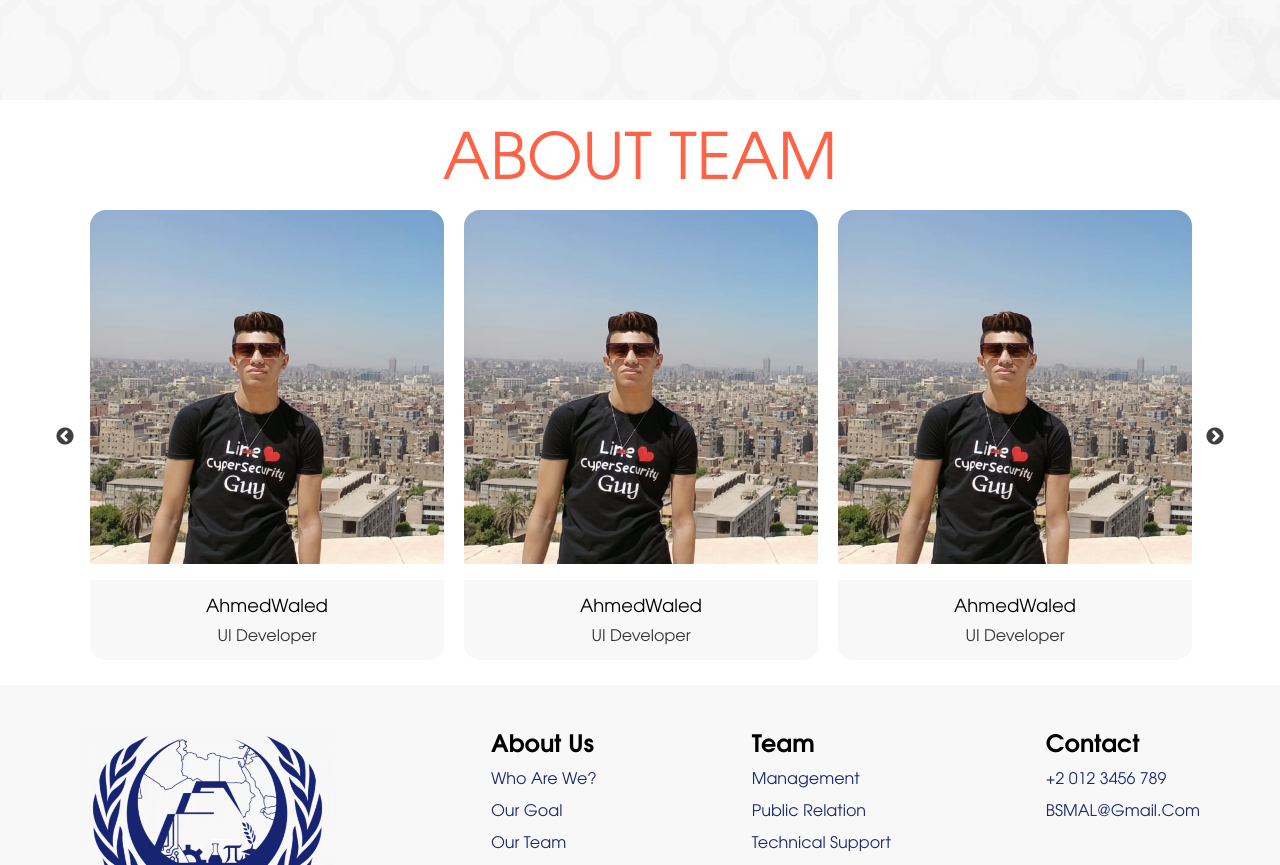
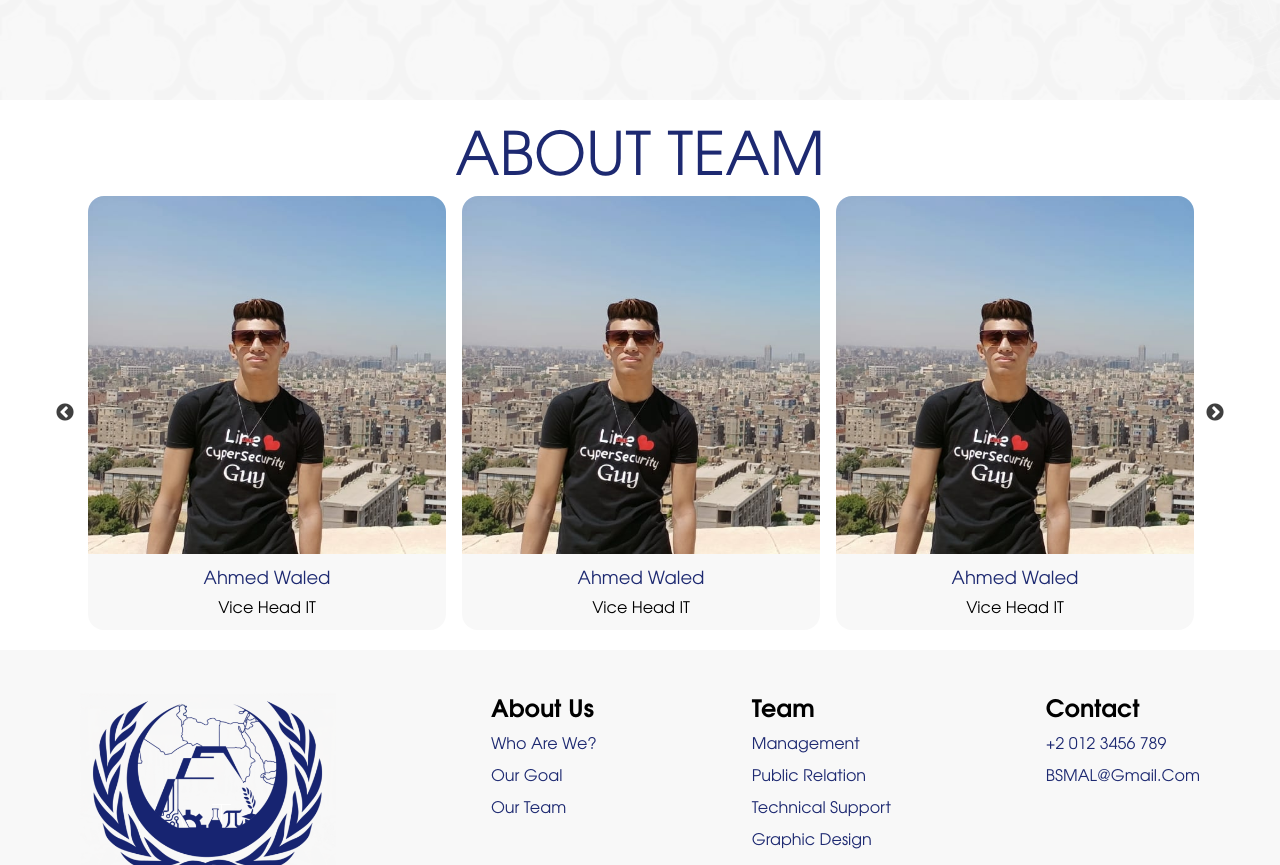
Before and after one commit to MAL-BeniSuef-STEM/Frontend-Website, a Next.js app: page /about in a window 1280 px wide. Shown: the part 700-1565 px from the top of the page. Built offline with nearby package versions, Linux system fonts and the light colour scheme; what tailwindcss-debug-screens would draw is missing.

Commit message:
adding next-intl

```diff
--- a/components/Header/Header.jsx
+++ b/components/Header/Header.jsx
@@ -1,3 +1,4 @@
+// Components
 import NavLink from "./NavLink";
 
 const Header = () => {
--- a/components/Slider/Slider.jsx
+++ b/components/Slider/Slider.jsx
@@ -2,14 +2,13 @@ import Slider from "react-slick";
 import "slick-carousel/slick/slick.css";
 import "slick-carousel/slick/slick-theme.css";
 
-function ImageSlider() {
+const ImageSlider = () => {
 	const settings = {
 		dot: true,
-		infinite: true,
 		speed: 500,
 		slidesToShow: 3,
 		slidesToScroll: 1,
-		cssEase: "linear",
+		cssEase: "ease",
 		responsive: [
 			{
 				breakpoint: 1024,
@@ -37,65 +36,32 @@ function ImageSlider() {
 			}
 		]
 	};
+
 	return (
-		<div className="container mt-5 mb-5 carousel">
-			<h1 className="slider_title">About Team</h1>
-			<Slider {...settings}>
-				<div className="card-wrapper">
-					<div className="card">
-						<div className="card-image">
-							<img src="/test.jpg" alt="" />
+		<Slider {...settings}>
+			{[0, 1, 2, 3, 4].map(element => (
+				<div key={element} className="w-full px-2">
+					<div className="w-full h-auto cursor-pointer">
+						<div className="overflow-hidden rounded-t-2xl">
+							<img
+								src="/test.jpg"
+								alt="Ahmed Waled - Vice Head IT"
+								title="Ahmed Waled - Vice Head IT"
+							/>
 						</div>
-						<div className="details">
-							<h5>
-								AhmedWaled{" "}
-								<span className="jop-title">UI Developer</span>
+						<div className="w-full h-auto p-2 font-thin text-center bg-brand-gray rounded-b-2xl">
+							<h5 className="text-center text-brand-1">
+								Ahmed Waled
 							</h5>
+							<span className="leading-loose text-black capitalize">
+								Vice Head IT
+							</span>
 						</div>
 					</div>
 				</div>
-				<div className="card-wrapper">
-					<div className="card">
-						<div className="card-image">
-							<img src="/test.jpg" alt="" />
-						</div>
-						<div className="details">
-							<h5>
-								AhmedWaled{" "}
-								<span className="jop-title">UI Developer</span>
-							</h5>
-						</div>
-					</div>
-				</div>
-				<div className="card-wrapper">
-					<div className="card">
-						<div className="card-image">
-							<img src="/test.jpg" alt="" />
-						</div>
-						<div className="details">
-							<h5>
-								AhmedWaled{" "}
-								<span className="jop-title">UI Developer</span>
-							</h5>
-						</div>
-					</div>
-				</div>
-				<div className="card-wrapper">
-					<div className="card">
-						<div className="card-image">
-							<img src="/test.jpg" alt="" />
-						</div>
-						<div className="details">
-							<h5>
-								AhmedWaled{" "}
-								<span className="jop-title">UI Developer</span>
-							</h5>
-						</div>
-					</div>
-				</div>
-			</Slider>
-		</div>
+			))}
+		</Slider>
 	);
-}
+};
 
 export default ImageSlider;
--- a/next.config.js
+++ b/next.config.js
@@ -1,5 +1,6 @@
 const { ESBuildMinifyPlugin } = require("esbuild-loader");
 
+// EsBuild
 function makeEsbuildMinify(config, options) {
 	const terserIndex = config.optimization.minimizer.findIndex(
 		minimizer => minimizer.constructor.name === "TerserPlugin"
@@ -13,19 +14,11 @@ function makeEsbuildMinify(config, options) {
 	}
 }
 
-// function makeEsbuildLoader(config) {
-// 	const jsLoader = config.module.rules.find(
-// 		rule => rule.test && rule.test.test(/\.jsx?$/)
-// 	);
-// 	// console.log(jsLoader);
-
-// 	// if (jsLoader) {
-// 	//	jsLoader.use.loader = "esbuild-loader";
-// 	// 	jsLoader.use.options = options;
-// 	// }
-// }
-
 module.exports = {
+	i18n: {
+		locales: ["en", "de"],
+		defaultLocale: "en"
+	},
 	eslint: {
 		// Warning: Dangerously allow production builds to successfully complete even if
 		// your project has ESLint errors.
--- a/package.json
+++ b/package.json
@@ -18,6 +18,7 @@
 		"bootstrap-4-grid": "^3.4.0",
 		"esbuild-loader": "^2.13.1",
 		"next": "latest",
+		"next-intl": "^1.4.4",
 		"next-seo": "^4.26.0",
 		"nextjs-progressbar": "0.0.11",
 		"prop-types": "^15.7.2",
--- a/pages/about.js
+++ b/pages/about.js
@@ -9,7 +9,7 @@ export default function About() {
 					<div>
 						<h1 className="leading-tight tracking-wider">
 							Welcome To <br />
-							<b>ABout Page</b>
+							<b>About Page</b>
 						</h1>
 					</div>
 					<div className="flex justify-center lg:justify-end">
@@ -21,7 +21,12 @@ export default function About() {
 					</div>
 				</section>
 			</div>
-			<ImageSlider />
+			<div className="container my-5">
+				<h1 className="my-4 text-center uppercase text-brand-1">
+					About Team
+				</h1>
+				<ImageSlider />
+			</div>
 		</>
 	);
 }
--- a/public/global.css
+++ b/public/global.css
@@ -40,28 +40,30 @@
 
 @import url("https://fonts.googleapis.com/css2?family=Poppins:ital,wght@0,300;1,300&display=swap");
 
-*{
+* {
 	margin: 0;
 	padding: 0;
 	box-sizing: border-box;
 }
 
-.slider_title{
+.slider_title {
 	font-size: 5vw;
 	color: tomato;
 	text-transform: uppercase;
 	text-align: center;
-	margin-bottom: 2vw ;
+	margin-bottom: 2vw;
 }
 
-.card-wrapper{
+.card-wrapper {
 	position: relative;
 	width: 100%;
 	padding: 0 10px;
 	box-sizing: border-box;
 }
 
-.card-wrapper:active , .card-wrapper:hover , .card-wrapper:focus{
+.card-wrapper:active,
+.card-wrapper:hover,
+.card-wrapper:focus {
 	outline: none;
 	border: none;
 }
@@ -79,14 +81,14 @@
 	position: relative;
 }
 
-.card .card-image img{
+.card .card-image img {
 	width: 100%;
 	height: 100%;
 	object-fit: cover;
 }
 
-.card .details{
-	background: #F2F2F280;
+.card .details {
+	background: #f2f2f280;
 	width: 100%;
 	height: auto;
 	padding: 10px;
@@ -97,7 +99,7 @@
 	text-align: center;
 }
 
-.card .details h5 .jop-title{
+.card .details h5 .jop-title {
 	font-size: 16px;
 	line-height: 2;
 	color: #333;
@@ -105,16 +107,16 @@
 	display: block;
 }
 
-
-.slick-prev:before, .slick-next:before{
+.slick-prev:before,
+.slick-next:before {
 	color: #000 !important;
 }
 
-@media (max-width: 750px){
-	.slick-next{
+@media (max-width: 750px) {
+	.slick-next {
 		right: 0% !important;
 	}
-	.slick-prev{
+	.slick-prev {
 		left: 0% !important;
 		z-index: 1;
 	}
```
Also changed, not shown: components/Slider/Slider.css (deleted), 1 other file (tests, documents, lock files or other folders).
